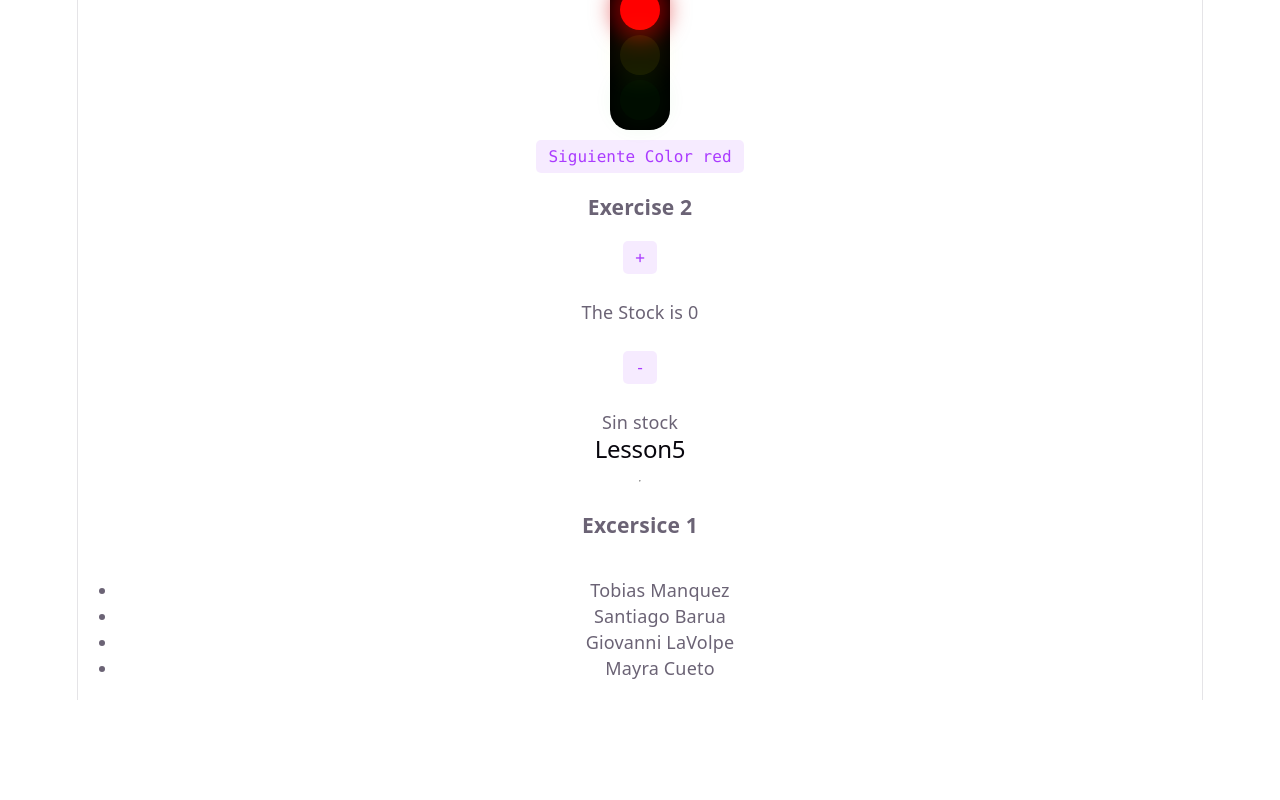
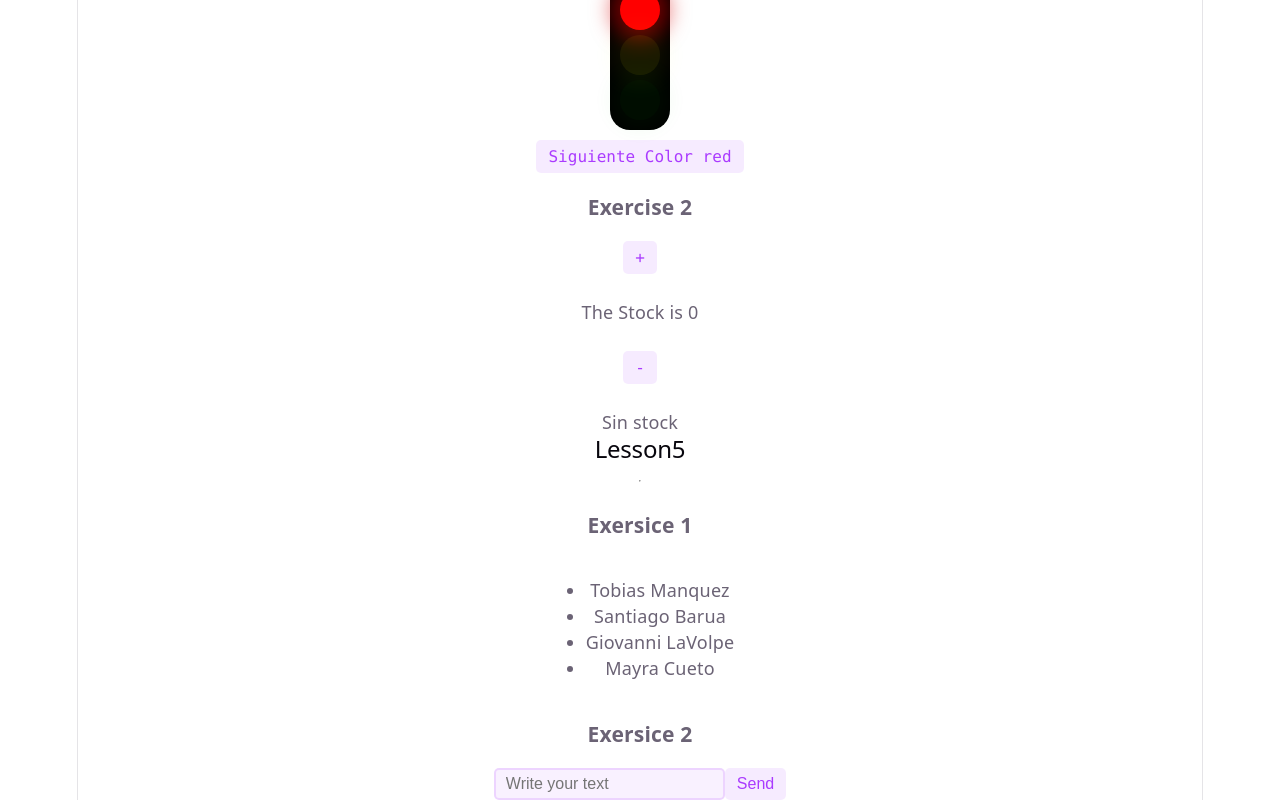
Before and after one commit to jeremiassosa/react-bootcamp-Sosa, a React (Vite) app in the folder react-bootcamp-Sosa/: page / in a window 1280 px wide. Shown: the part 517-1317 px from the top of the page. Before the commit the page ends 1217 px from the top, so only its background shows below. Built offline with nearby package versions, Linux system fonts and the light colour scheme.

Commit message:
feat/ add complete exercise 2 lesson 5

```diff
--- a/react-bootcamp-Sosa/src/App.tsx
+++ b/react-bootcamp-Sosa/src/App.tsx
@@ -4,6 +4,8 @@ import ILike from './lesson3/exercise2-like';
 import TrafficLight from './lesson4/exercise1-TrafficLight'
 import AlertStock from './lesson4/exercise2-AlertStock';
 import RenderList from './lesson5/exercise1-RenderList';
+import MensajeLL from './lesson5/exercise2-ListForm';
+
 
 function App() {
   return (
@@ -30,8 +32,10 @@ function App() {
 
     <hr />
 
-      <h3>Excersice 1</h3>
+      <h3>Exersice 1</h3>
         <RenderList/>
+      <h3>Exersice 2</h3>
+        <MensajeLL/>
     </>
     )
 }
--- a/react-bootcamp-Sosa/src/index.css
+++ b/react-bootcamp-Sosa/src/index.css
@@ -60,6 +60,7 @@
   display: flex;
   flex-direction: column;
   box-sizing: border-box;
+  align-items: center;
 }
 
 body {
@@ -110,3 +111,27 @@ code {
   padding: 4px 8px;
   background: var(--code-bg);
 }
+
+
+
+form button, div li button{
+    font-size: 16px;
+    padding: 5px 10px;
+    border-radius: 5px;
+    color: var(--accent);
+    background: var(--accent-bg);
+    border: 2px solid transparent;
+    transition: border-color 0.3s;
+    &:hover {
+        border-color: var(--accent-border);
+    }
+}
+form input{
+    font-size: 16px;
+    padding: 5px 10px;
+    border-radius: 5px;
+    color: #aa3bffc8;
+    background: rgba(170, 59, 255, 0.07);
+    border: 2px solid rgba(170, 59, 255, 0.158);
+    transition: border-color 0.3s;
+}
--- /dev/null
+++ b/react-bootcamp-Sosa/src/lesson5/exercise2-ListForm.tsx
@@ -0,0 +1,59 @@
+import { useState } from "react";
+
+interface Mensaje {
+  text: string;
+}
+
+export default function App() {
+  const [messages, setMessages] = useState<Mensaje[]>([]);
+  const [inputText, setInputText] = useState<string>("");
+
+  function manejarEnvio(inputEvent: any) {
+    inputEvent.preventDefault();
+    if (inputText.trim() === "") {
+      return;
+    }
+    const nuevoMensaje: Mensaje = { text: inputText };
+    setMessages([...messages, nuevoMensaje]);
+    setInputText("");
+  }
+
+  function deleteMessage(positionMenssageDelete: number) {
+    const listaFiltrada = messages.filter((_, index) => index !== positionMenssageDelete);
+    setMessages(listaFiltrada);
+  }
+
+  return (
+    <div style={{
+        maxWidth: "350px",
+        width: "90%",
+        display:"flex",
+        justifyContent: "center",
+        alignItems:"stretch",
+        flexDirection: "column"
+    }}>
+      {messages.map((message, index) => (
+        <div key={index} style={{ marginBottom: "8px" }}>
+          <li style={{
+            display: "flex",
+            flexDirection: "row",
+            justifyContent: "space-between"
+          }}>
+            {message.text}
+            <button onClick={() => deleteMessage(index)}>delete</button>
+          </li>
+        </div>
+      ))}
+
+      <form onSubmit={manejarEnvio}>
+        <input
+          type="text"
+          placeholder="Write your text"
+          value={inputText}
+          onChange={(inputEvent) => setInputText(inputEvent.target.value)}
+        />
+        <button type="submit">Send</button>
+      </form>
+    </div>
+  );
+}
```
